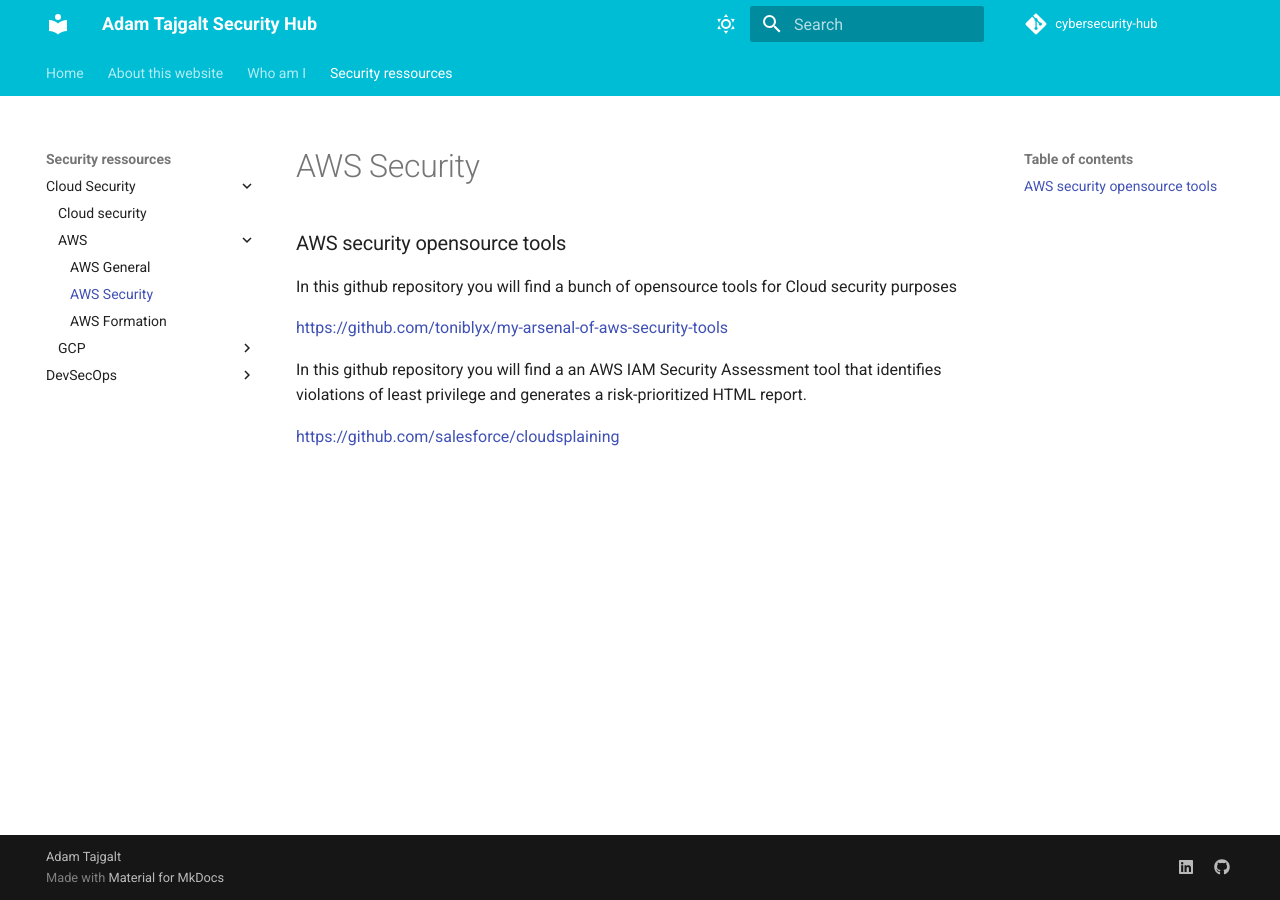
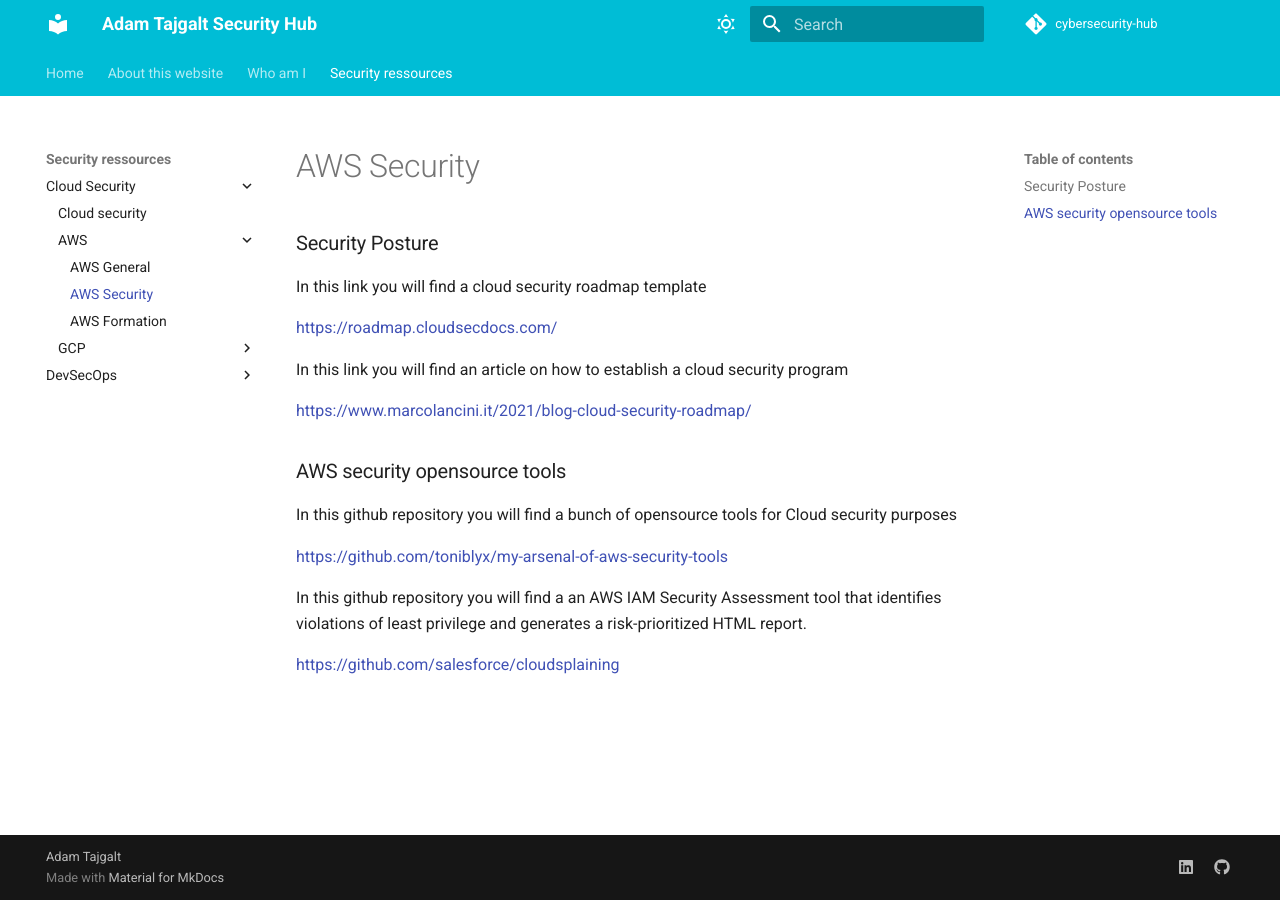
Before and after one commit to adamtaj/cybersecurity-hub, an MkDocs documentation site: the page built from docs/Security ressources/Cloud Security/AWS/AWS_Security.md, in a window 1280 px wide. Built offline with MkDocs 1.6.1 and Material for MkDocs 9.7.7, drawn with Linux system fonts in a browser that asks for light colours; comment, search, counter and statistics services are not loaded.

Commit message:
Adding cybersecurity programm

```diff
--- a/docs/Security ressources/Cloud Security/AWS/AWS_Security.md
+++ b/docs/Security ressources/Cloud Security/AWS/AWS_Security.md
@@ -1,4 +1,15 @@
 title: AWS Security
+
+### Security Posture
+
+In this link you will find a cloud security roadmap template
+
+<https://roadmap.cloudsecdocs.com/>
+
+In this link you will find an article on how to establish a cloud security program
+
+<https://www.marcolancini.it/2021/blog-cloud-security-roadmap/>
+
 
 ### AWS security opensource tools
 
```
